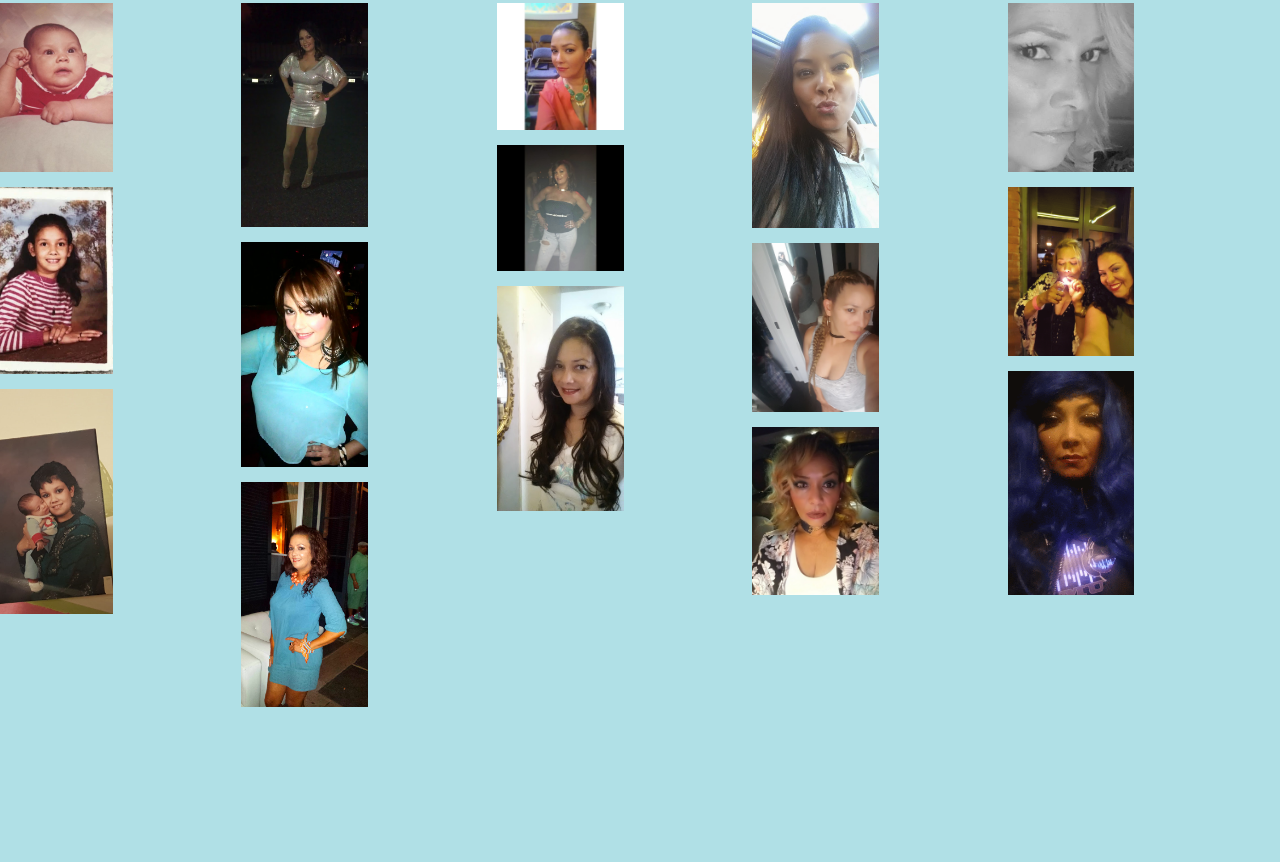
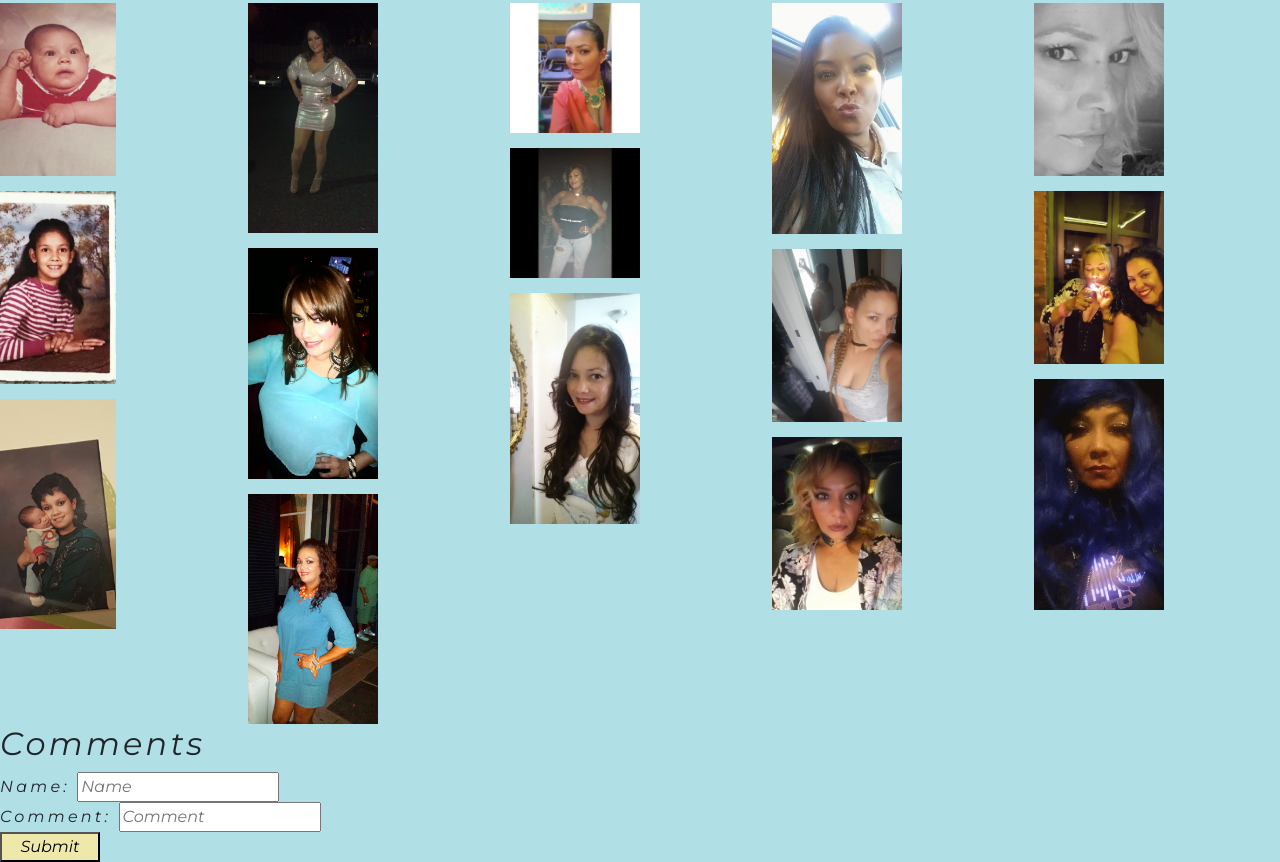
Before and after one commit to iamsosassy/tributepage, a plain HTML site: page index.html in a window 1280 px wide. Shown: the part 2329-3191 px from the top of the page. Before the commit the page ends 3037 px from the top, so only its background shows below. Drawn offline with nearby package versions, Linux system fonts and the light colour scheme.

Commit message:
added comment section

```diff
--- a/index.html
+++ b/index.html
@@ -8,8 +8,7 @@
     <link rel="stylesheet" href="https://stackpath.bootstrapcdn.com/bootstrap/4.4.1/css/bootstrap.min.css"
         integrity="sha384-Vkoo8x4CGsO3+Hhxv8T/Q5PaXtkKtu6ug5TOeNV6gBiFeWPGFN9MuhOf23Q9Ifjh" crossorigin="anonymous">
     <link rel="stylesheet" href="style.css">
-    <link rel='stylesheet' media='screen and (min-width: 701px) and (max-width: 900px)' href='css/medium.css' />
-
+    <link rel='stylesheet' media='screen and (min-width: 701px) and (max-width: 900px)'>
 </head>
 
 <body>
@@ -39,36 +38,37 @@
             <li><a href="#photos">Photos</a></li>
         </ul>
     </nav>
+
     <p class="header"> FUCK SHIRLEY is TURNING FIFTY </p>
 
     <p class="words"><br>I’ve still got it. Right? A lot has happened in 50 years. <br>
 
         <br>I celebrated my 50th birthday in true quarantine fashion and surrounding myself with people who
         truly are very special. In many ways, it is a time of gratitude and appreciation.
-        Friendships over the years have and continue to be cherished. I am blessed with amazing and close family and
-        friends--I am beyond grateful.<br>
+        Friendships over the years have and continue to be cherished. I am blessed with amazing and close family
+        and friends--I am beyond grateful.<br>
 
         <br>My children have been my greatest gifts and my amazing grandkids.<br>
 
 
-        <br> I have dreamed, I have taken risks, I have dared to be different, I have succeeded and have failed as well.
-        My mistakes, challenge, and obstacles have been my greatest teachers. I have learned that perfection sucks and
-        progress is where it is at!<br>
+        <br> I have dreamed, I have taken risks, I have dared to be different, I have succeeded and have failed
+        as well. My mistakes, challenge, and obstacles have been my greatest teachers. I have learned that perfection
+        sucks and progress is where it is at!<br>
 
         <br>In this life, I have been criticized, hurt, and have been treated poorly
-        at times. I also have been appreciated, recognized, admired, loved, and treated incredibly well. I have loved
-        and have been in love--I have known unconditional love, both giving it and receiving it. I have experienced
-        great joy and I have experienced great loss, sadness, and sorrow. <br>
+        at times. I also have been appreciated, recognized, admired, loved, and treated incredibly well. I have
+        loved and have been in love--I have known unconditional love, both giving it and receiving it. I have
+        experienced great joy and I have experienced great loss, sadness, and sorrow. <br>
 
         <br>To keep evolving is a given for me. Another really dope verison of me is emerging.
-        I have had such passion and conviction, determination, and influence. I have also been intimidated and scared
-        and in a position to pray for courage, strength, and wisdom.<br>
+        I have had such passion and conviction, determination, and influence. I have also been intimidated and
+        scared and in a position to pray for courage, strength, and wisdom.<br>
 
         <br>It is about being age positive and loving the life I already live, the woman I am and the skin I'm
         in.<br>
 
-        <br>I believe feelings like these start with a small fire inside and show themselves as the face you turn
-        to the world that says “This is me... LIKE it or NOT. Do look for the things that warrant a second
+        <br>I believe feelings like these start with a small fire inside and show themselves as the face you
+        turn to the world that says “This is me... LIKE it or NOT. Do look for the things that warrant a second
         glance, raise a smile or make you lean in closer to hear what I’m saying.” In many ways, fifty feels
         unashamedly about SELF.<br>
 
@@ -158,8 +158,25 @@
         </div>
 
 
-        </div>
+    </section>
 
+    <section id:"comments">
+        <h2>Comments</h2>
+        <form>
+            <div class="comment">
+                <div class="name">
+                    Name:
+                    <input type="username" name="" class="" name2"" placeholder="Name">
+                </div>
+                <div class="Comments">
+                    Comment:
+                    <input type="text" name="" class="" comments2"" placeholder="Comment">
+                </div>
+            </div>
+            <div class="submit">
+                <input type="submit" value="Submit" name="" class="button">
+            </div>
+        </form>
 
     </section>
 
--- a/style.css
+++ b/style.css
@@ -69,7 +69,7 @@ a:hover, a.on {
 
 .column {
     float: left;
-    width: 19.5%;
+    width: 20%;
     padding: 1px;
 }
 
@@ -85,7 +85,21 @@ a:hover, a.on {
     clear: both;
 }
 
-*/ video {
-    width: 40.5%;
+.video {
+    width: 10%;
     float: left;
 }
+
+.comments2 {
+    height: 40px;
+}
+
+.name2 {
+    padding: 20;
+}
+
+.button {
+    height: 30px;
+    width: 100px;
+    background: palegoldenrod;
+}
```
